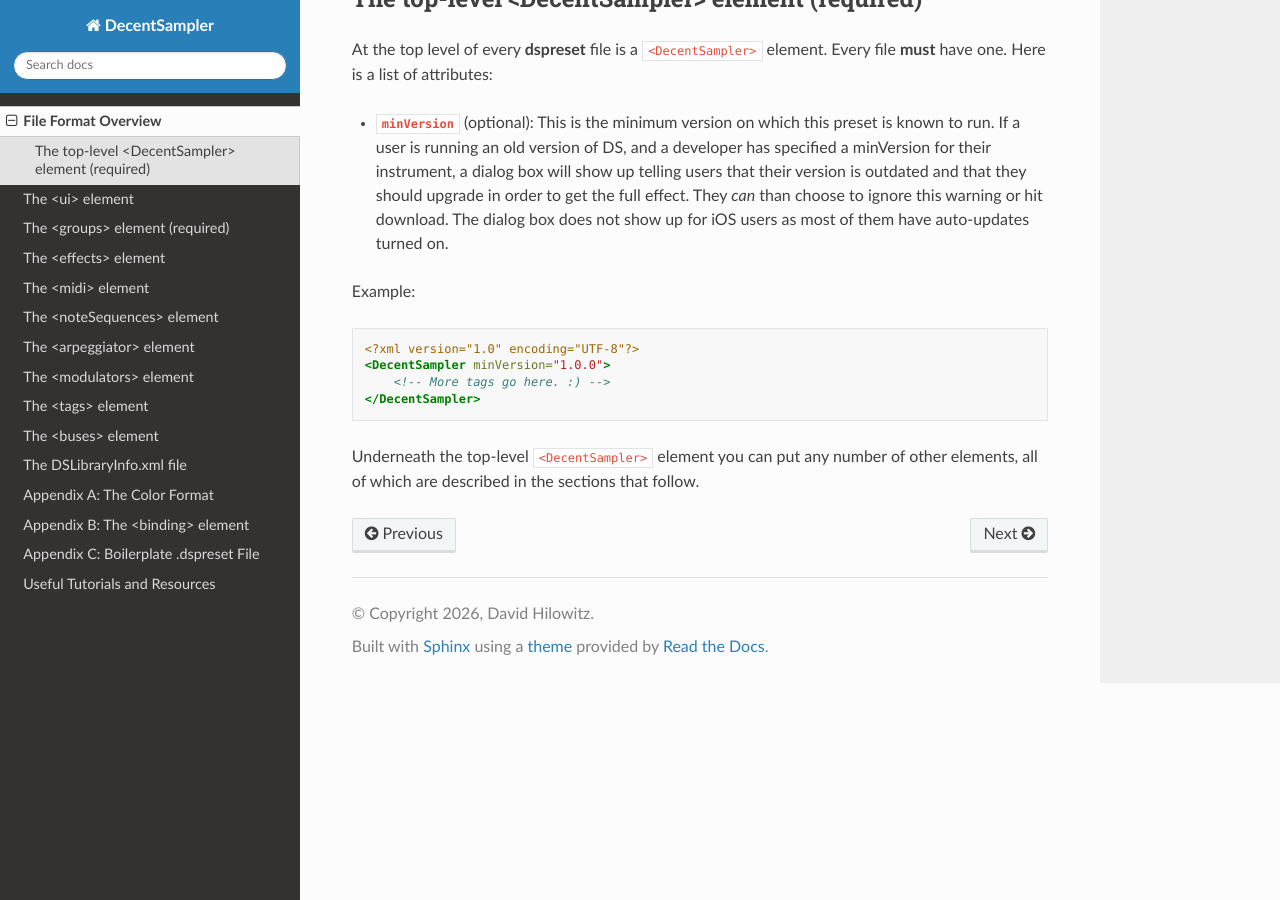
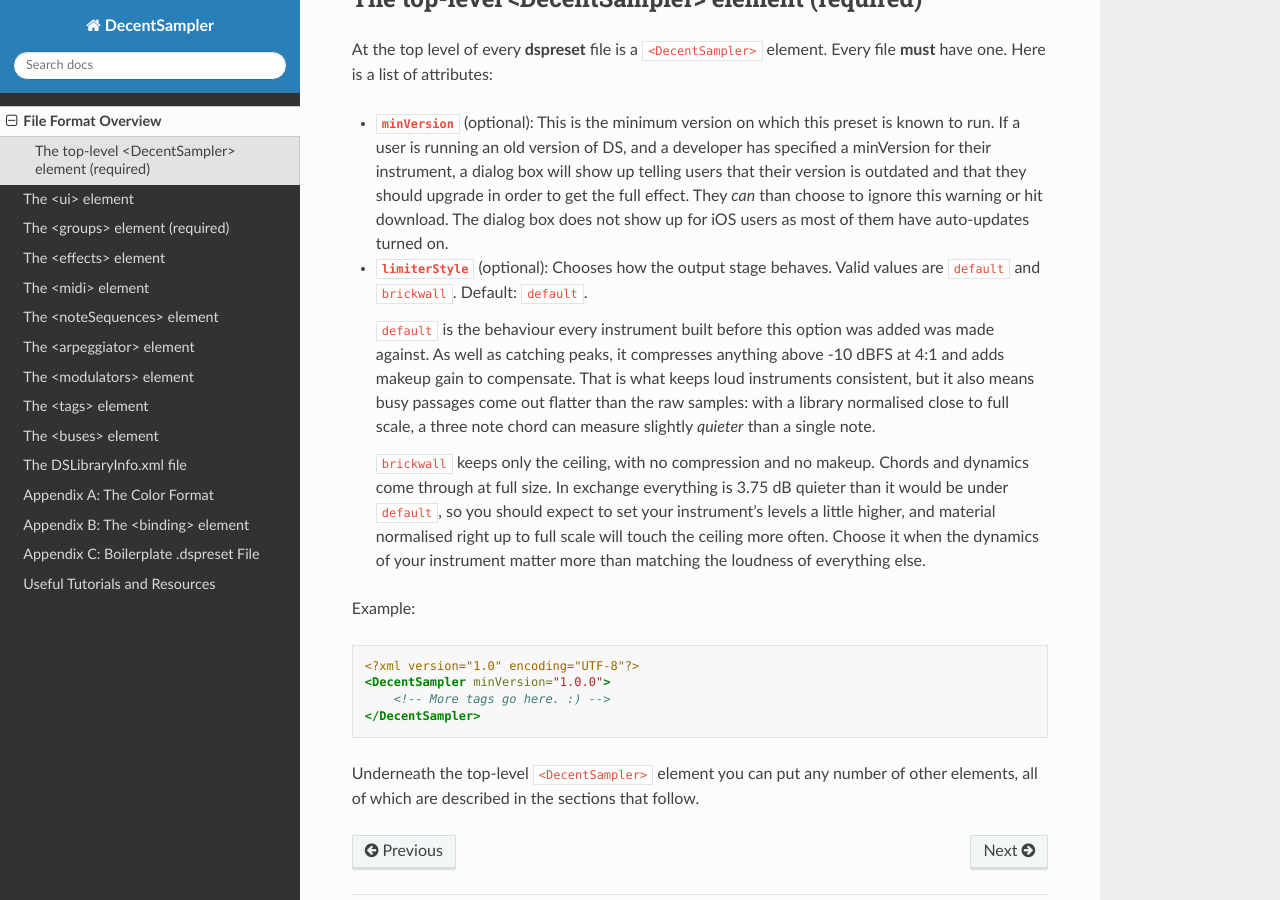
Before and after one commit to DecentSamples/DecentSampler-Developers-Guide, a Sphinx documentation site: the page built from docs/source/introduction.md, in a window 1280 px wide and 900 px high, scrolled down 413 px. Built offline with Sphinx 7.4.7 and the Read the Docs theme 3.1.0, drawn with Linux system fonts in a browser that asks for light colours.

Commit message:
0000422: Document the limiterStyle attribute
Explains what the default output stage actually does, including that it compresses
above -10 dBFS at 4:1, and what brickwall trades for keeping dynamics: 3.75 dB
less level and more contact with the ceiling on material normalised close to full
scale.

````diff
--- a/docs/source/introduction.md
+++ b/docs/source/introduction.md
@@ -16,6 +16,12 @@
 
 - **`minVersion`** (optional): This is the minimum version on which this preset is known to run. If a user is running an old version of DS, and a developer has specified a minVersion for their instrument, a dialog box will show up telling users that their version is outdated and that they should upgrade in order to get the full effect. They _can_ than choose to ignore this warning or hit download. The dialog box does not show up for iOS users as most of them have auto-updates turned on.
 
+- **`limiterStyle`** (optional): Chooses how the output stage behaves. Valid values are `default` and `brickwall`. Default: `default`.
+
+  `default` is the behaviour every instrument built before this option was added was made against. As well as catching peaks, it compresses anything above -10 dBFS at 4:1 and adds makeup gain to compensate. That is what keeps loud instruments consistent, but it also means busy passages come out flatter than the raw samples: with a library normalised close to full scale, a three note chord can measure slightly *quieter* than a single note.
+
+  `brickwall` keeps only the ceiling, with no compression and no makeup. Chords and dynamics come through at full size. In exchange everything is 3.75 dB quieter than it would be under `default`, so you should expect to set your instrument's levels a little higher, and material normalised right up to full scale will touch the ceiling more often. Choose it when the dynamics of your instrument matter more than matching the loudness of everything else.
+
 Example:
 
 ```xml
````
